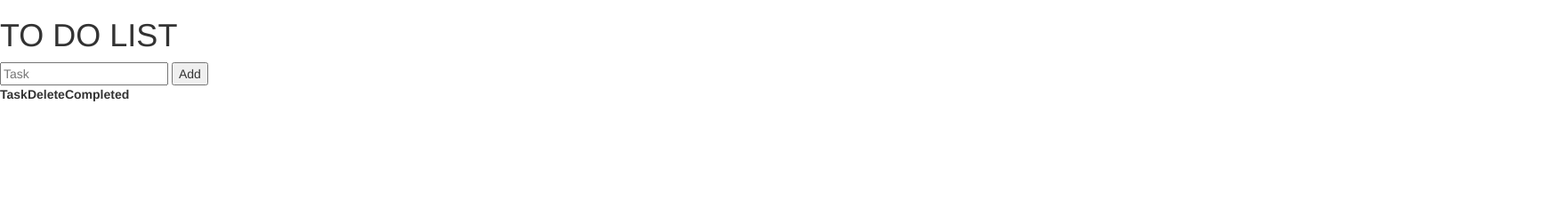
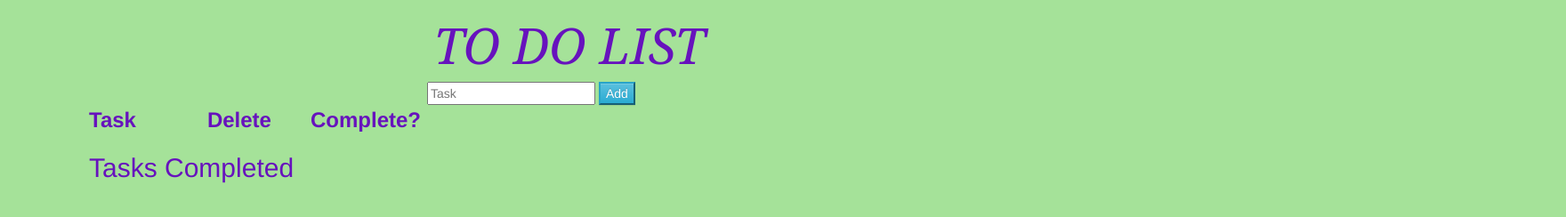
Before and after one commit to Wally142/Weekend-3-Challenge, a website: page public/views/index.html in a window 1280 px wide. Shown: the whole page at 89% size, 1760 px wide, since content can reach past the window. Drawn offline with Linux system fonts and the light colour scheme; files that its build step writes are made by us from their sources; no server answers; files whose address does not match are found by name.

Commit message:
more styling, hard mode attempt

```diff
--- a/public/scripts/client.js
+++ b/public/scripts/client.js
@@ -2,7 +2,7 @@ $(document).ready(onReady);
 
 function onReady(){
     console.log('giddy up');
-    $('#addButton').on('click', addTask);
+    $('.addButton').on('click', addTask);
     $('.container').on('click', ".delete", deleteTask);
     $('.container').on('click', ".complete", updateTask);
     getTask();
--- a/public/styles.css
+++ b/public/styles.css
@@ -0,0 +1,39 @@
+body {
+    background-color: rgb(165, 226, 153);
+}
+
+h1 {
+    text-align: center;
+    font-family: Cambria;
+    color: rgb(103, 18, 189);
+    font-style: italic;
+    font-size: 56px;
+}
+
+h2 {
+    position: relative;
+    left: 100px;
+    color: rgb(103, 18, 189);
+}
+
+.inputDiv {
+    position: relative;
+    left: 480px;
+}
+
+.taskList {
+    position: relative;
+    left: 100px;
+    font-size: 24px;
+    color: rgb(103, 18, 189);
+}
+
+#tableHeadOne {
+    position:relative;
+    left: 80px;
+}
+
+#tableHeadTwo {
+    position: relative;
+    left: 124px;
+}
--- a/public/views/index.html
+++ b/public/views/index.html
@@ -14,24 +14,26 @@
 <body>
     <h1>TO DO LIST</h1>
     <main>
-        <div id="inputDiv">
+        <div class="inputDiv">
             <input type ="text" id="taskAdd" placeholder="Task">
-            <button id="addButton">Add</button>
+            <button class="addButton btn-info">Add</button>
         </div>
 
-        <div id="displayTask">
-            <table id="taskList">
+        <div class="displayTask">
+            <table class="taskList">
                 <thead>
                     <th>Task</th>
-                    <th>Delete</th>
-                    <th>Completed</th>
+                    <th id ="tableHeadOne">Delete</th>
+                    <th id ="tableHeadTwo">Complete?</th>
                 </thead>
                 <tbody class="container">
 
                 </tbody>
             </table>
         </div>
+            <h2>Tasks Completed</h2>
 
+    </div>
     </main>
 </body>
 </html>
```
Also changed, not shown: README.md.
